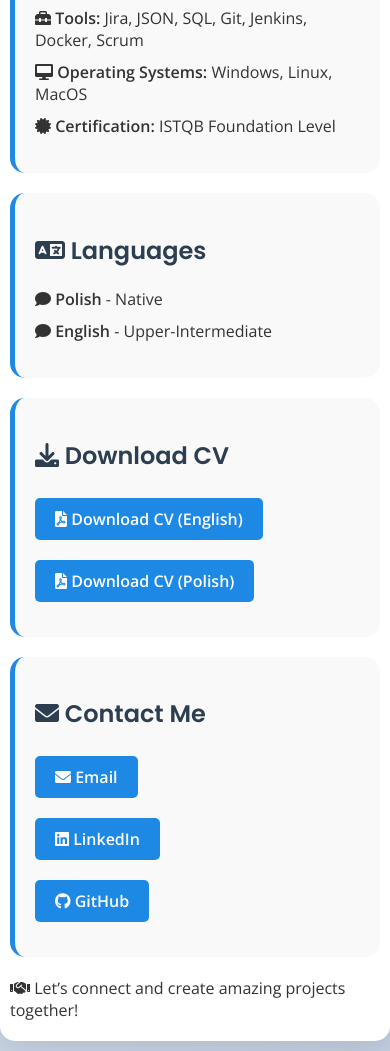
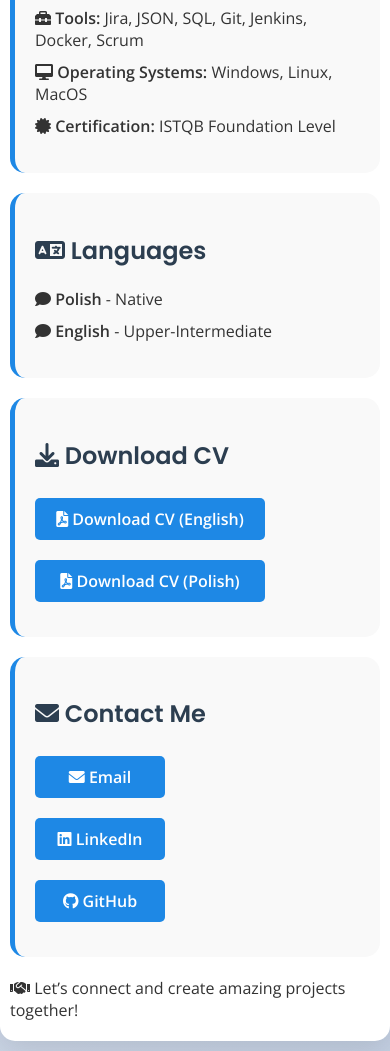
Before and after one commit to MattCza/MattCza.github.io, a plain HTML site: page index.html in a window 390 px wide. Shown: the part 1369-2420 px from the top of the page. Drawn offline with nearby package versions, Linux system fonts and the light colour scheme.

Commit message:
Update index.html

```diff
--- a/index.html
+++ b/index.html
@@ -146,10 +146,10 @@
                 height: 120px;
             }
             .button {
-                width: 120px;
+                width: 190px;
             }
             .contact-button {
-            width: 80px;
+            width: 90px;
             }
         }
         @media (max-width: 480px) {
@@ -171,10 +171,10 @@
                 height: 100px;
             }
             .button {
-                width: auto;
+                width: 190px;
             }
             .contact-button {
-            width: auto;
+                width: 90px;
             }
         }
     </style>
```
